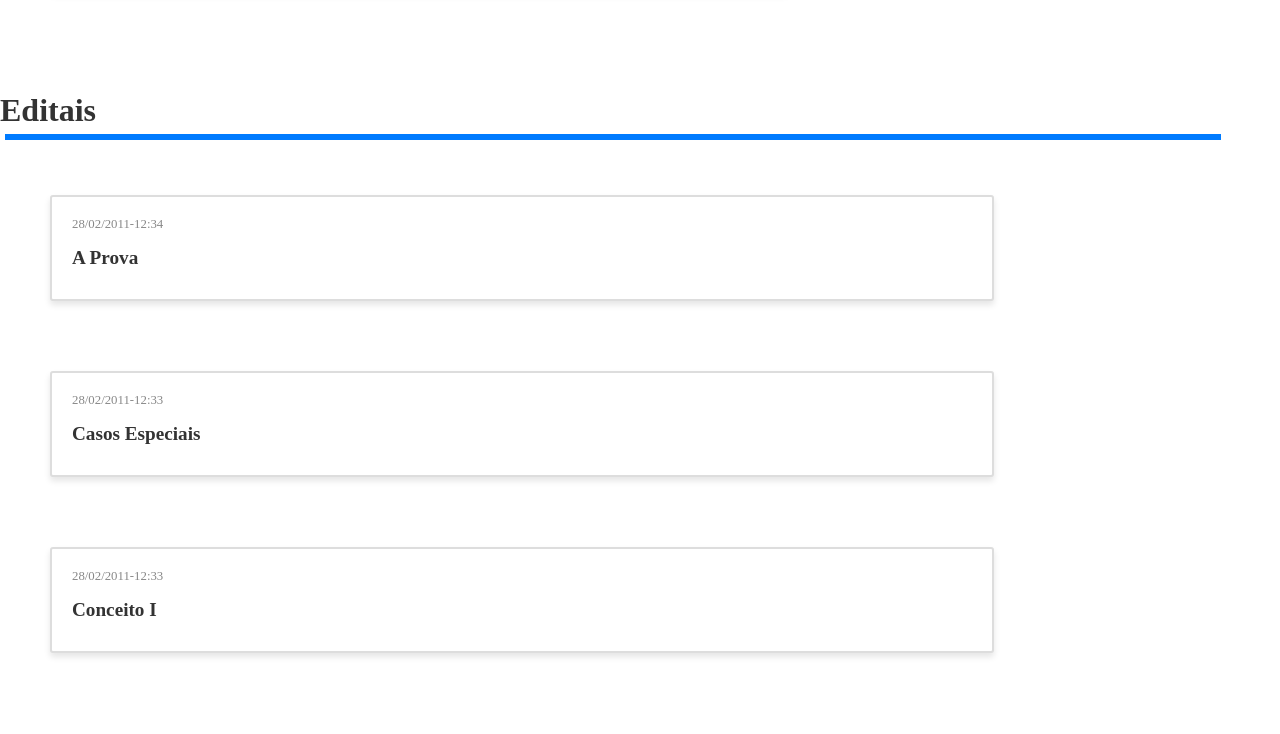
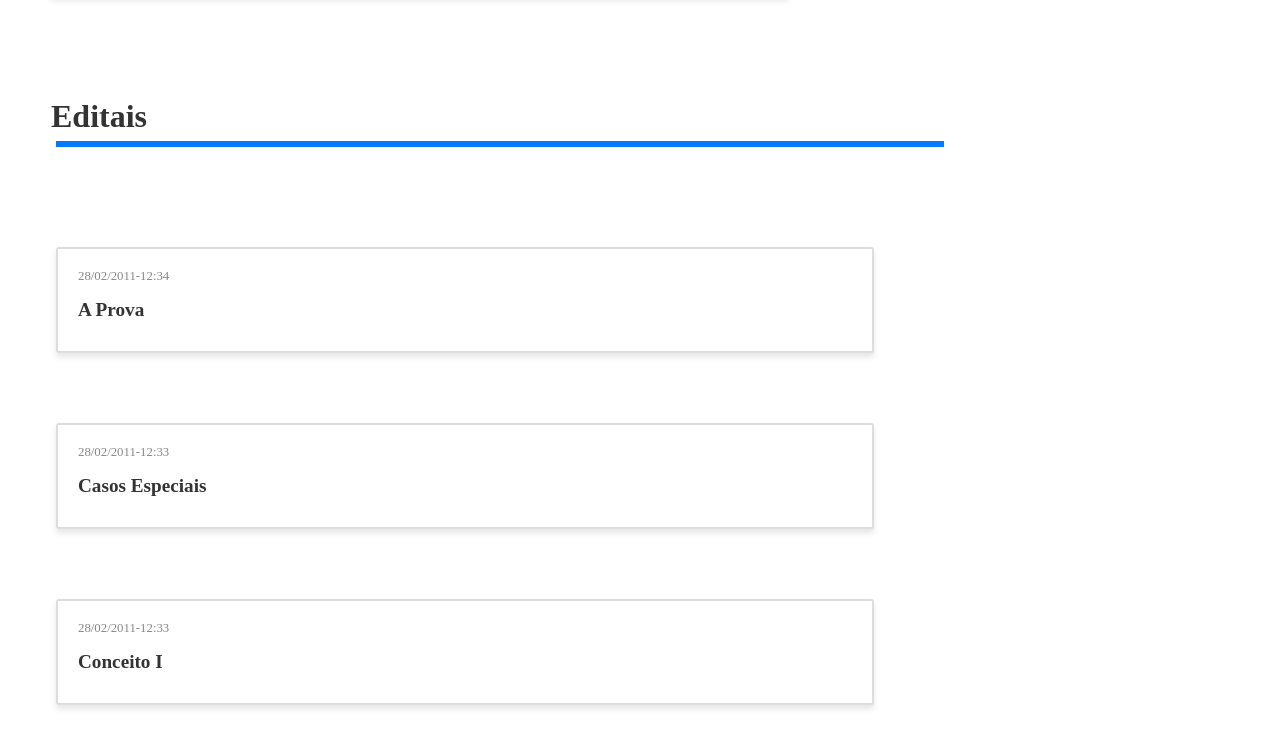
Before and after one commit to victorhtomaz/Site_Ice, a plain HTML site: page index.html in a window 1280 px wide. Shown: the part 1976-2710 px from the top of the page. Drawn offline with Linux system fonts and the light colour scheme.

Commit message:
alinhamento

```diff
--- a/index.html
+++ b/index.html
@@ -224,7 +224,7 @@
             </div>
         </div>
         <a name="editais"></a>
-        <div class="section-title">
+        <div class="edits-title">
             <h1>Editais</h1>
             <hr>
             <div class="edit-container">
--- a/style.css
+++ b/style.css
@@ -196,18 +196,44 @@ header {
 
 .section-title {
     text-align: bottom;
-    margin: 50px 0;
+    margin-left: 0 0 10px;
+    flex-wrap: wrap;
+    gap: 40px;
+    padding: 50px;
+    justify-content: bottom;
 }
 
 .section-title h1 {
     font-size: 2em;
     color: #333;
-    margin: 20;
 }
 
 .section-title hr {
-    width: 95%;
+    width: 70%;
     margin: 5px;
+    border: 3px solid #007BFF;
+}
+
+.edits-title {
+    text-align: bottom;
+    margin-left: 0 0 10px;
+	flex-wrap: wrap;
+    gap: 10px;
+    padding: 6px;
+    justify-content: bottom;
+}
+
+.edits-title h1 {
+    font-size: 2em;
+    color: #333;
+	text-align: bottom;
+	padding: 45px;
+	margin-bottom: -7%;
+}
+
+.edits-title hr {
+    width:70%;
+    margin: 50px;
     border: 3px solid #007BFF;
 }
 
@@ -247,7 +273,7 @@ header {
     border: 2px solid #ddd;
     border-radius: 3px;
     box-shadow: 0 4px 6px rgba(0, 0, 0, 0.1);
-    width: 80%;
+    width: 70%;
     padding: 20px;
     transition: transform 0.3s, box-shadow 0.3s;
 }
```
